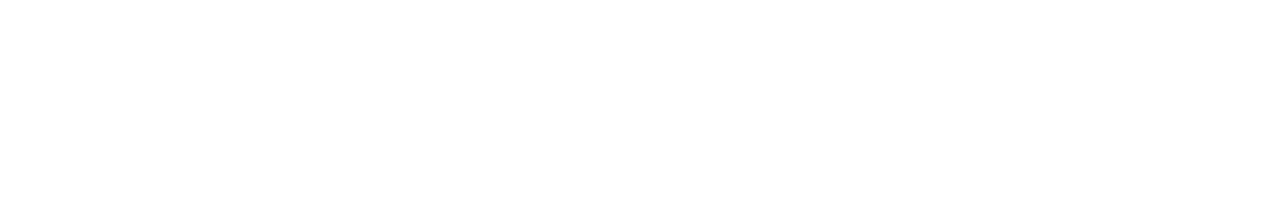
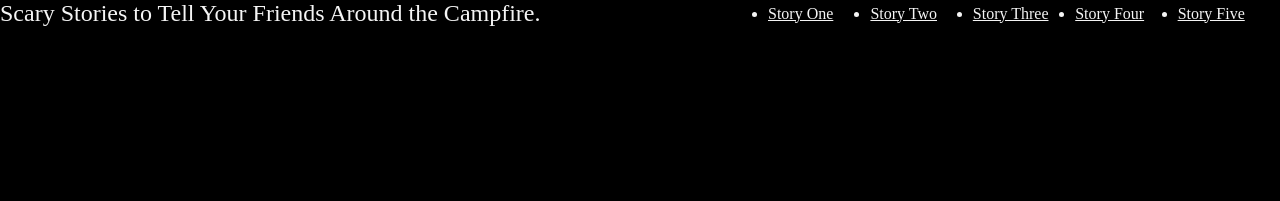
Before and after one commit to LC101-September-2021/assignment-4-html-me-something-Pawtaprint, a website: page index.html in a window 1280 px wide. Drawn offline with Linux system fonts and the light colour scheme.

Commit message:
firstcommit

```diff
--- a/index.html
+++ b/index.html
@@ -1,8 +1,39 @@
+
 <!DOCTYPE html>
-<html>
-   <head>
-   </head>
+<html lang="en">
+<head>
+      <link rel="stylesheet" href="styles.css">
+      <meta charset="UTF-8"
+      <meta name="viewport" content="width=divice-width, initial-scale=1.0">
+      <title>Short Stories to Tell Your Friends Around the Campfire</title>
+</head>
    <body>
-      <!-- Write your HTML in this file! -->
+      <div class="<container">
+         <nav>
+            <div class="logo">
+                  <h1"> Scary Stories to Tell Your Friends Around the Campfire.</h1>
+            </div>
+            <div class="navbar-links">
+               <ul>
+                  <li> <a href="#"> Story One</a></li>
+                  <li> <a href="#"> Story Two</a></li>
+                  <li> <a href="#"> Story Three</a></li>
+                  <li> <a href="#"> Story Four</a></li>
+                  <li> <a href="#"> Story Five</a></li>
+               </ul>
+            </div>
+         </nav>
+      </div>
+      <main>
+         <article>
+            <section>
+               <a name="twins"></a> == $0
+               <h2> The Twins</h2>
+               <p> I hate it when my brother Charlie has to go away. My parents constantly try to explain to me how sick he is. That I am lucky for having a brain where all the chemicals flow properly to their destinations like undammed rivers. When I complain about how bored I am without a little brother to play with, they try to make me feel bad by pointing out that his boredom likely far surpasses mine, considering his confine to a dark room in an institution. I always beg for them to give him one last chance. Of course, they did at first. Charlie has been back home several times, each shorter in duration than the last. Every time without fail, it all starts again. The neighbourhood cats with gouged out eyes showing up in his toy chest, my dad's razors found dropped on the baby slide in the park across the street, mom's vitamins replaced by bits of dishwasher tablets. My parents are hesitant now, using "last chances" sparingly. They say his disorder makes him charming, makes it easy for him to fake normalcy, and to trick the doctors who care for him into thinking he is ready for rehabilitation. That I will just have to put up with my boredom if it means staying safe from him. I hate it when Charlie has to go away. It makes me have to pretend to be good until he is back.</p>
+            </section>
+         </article>
+
+      </main>
+
    </body>
-</html>
+   </html>
--- a/styles.css
+++ b/styles.css
@@ -1 +1,69 @@
-/* Write your CSS here! */
+/* Write your CSS here! */* {
+    margin: 0;
+    padding: 0;
+    box-sizing: border-box;
+    background-color: black;
+}
+
+.conatiner {
+    width: 100%;
+    height: 100vh;
+    background-size: cover;
+    background-repeat: no-repeat;
+    background-attachment: fixed ;
+    margin: 0 auto;
+
+
+}
+
+nav {
+    width: 100%;
+    height: 30%;
+    display: flex;
+    justify-content: space-between;
+    align-items: center;
+    background-color:black;
+}
+
+.logo {
+    font-size: 1.5rem;
+    width: 50%;
+    align-items: center;
+    font-family: frijole;
+    color: whitesmoke;
+
+
+}
+
+.navbar-links {
+    width: 40%;
+
+}
+
+ul {
+    display: flex;
+    justify-content: space-evenly;
+    align-items: center;
+}
+
+ul li {
+    font-size: 1rem;
+    font-family: frijole;
+    color: whitesmoke;
+    align-items: center;
+    justify-content: center;
+    width: 140px;
+}
+
+a {
+    color: whitesmoke;
+}
+
+li:hover {
+    transition: all 2s ease-in;
+    background-color: red;
+}
+img {
+    width: 100%;
+    background-attachment: fixed;
+}
```
